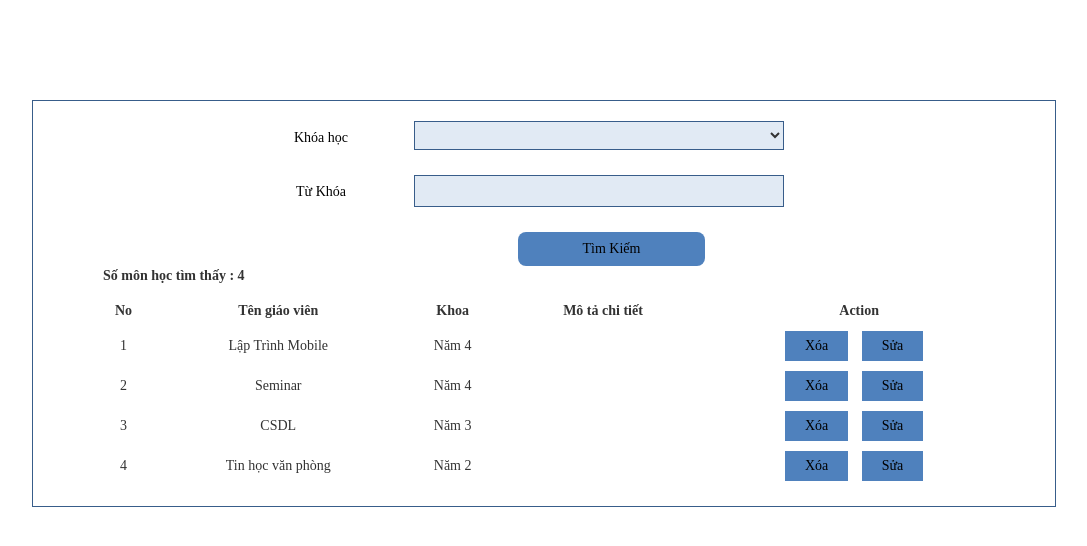
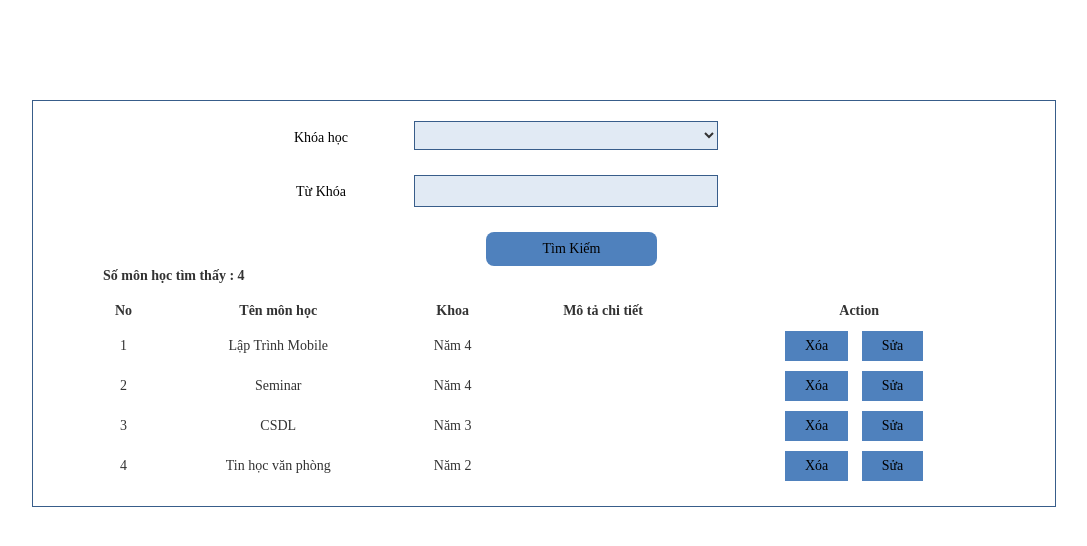
Before and after one commit to TranTuan2412/Project_Web_QLSV, a PHP site: page /subject_search.php in a window 1280 px wide. Shown: the top 546 px of the page, without its empty margins (96-1183 px from the left). Run offline with PHP 8.4, Linux system fonts and the light colour scheme; data comes from the database, SQL or seed files in the repository.

Commit message:
update
sửa search

```diff
--- a/app/view/subject_search.php
+++ b/app/view/subject_search.php
@@ -4,9 +4,8 @@
     <meta charset="UTF-8">
     <meta http-equiv="X-UA-Compatible" content="IE=edge">
     <meta name="viewport" content="width=device-width, initial-scale=1.0">
-    <link rel="stylesheet" href="../../web/subject/subject_search.css">
+    <link rel="stylesheet" href="../../web/subject/subject_search_styles.css">
     <link rel="stylesheet" href="https://maxcdn.bootstrapcdn.com/bootstrap/3.4.1/css/bootstrap.min.css">
-    <!-- <title>Tìm kiếm môn học</title> -->
     <title>Tìm kiếm môn học</title>
 </head>
 <body>
@@ -17,12 +16,12 @@
     <div class="content container">
         <div class='col-md-12'>
             <form name='formsearch' method='GET'>
-                <div class="col-md-12 filterbuilding">
+                <div class="col-md-12 searchbuilding">
                     <div class="col-md-2"></div>
                     <div class="col-sm-2">
-                        <div class="word">Khóa học</div>
+                        <div class="key">Khóa học</div>
                     </div>
-                    <div class="col-sm-6">
+                    <div class="col-sm-5">
                         <select name="school_year" id="school_year" class="filter" >
                             <option value="none"></option>
                             <?php foreach ($listSchoolYear as $key=>$school_year) : ?>
@@ -36,16 +35,16 @@
                 <div class="col-md-12 seacrch">
                     <div class="col-md-2"></div>
                         <div class="col-sm-2">
-                            <div class="word">Từ Khóa</div>
+                            <div class="key">Từ Khóa</div>
                         </div>
-                        <div class="col-sm-6">
+                        <div class="col-sm-5">
                             <label for="" style='width:100%'>
                                 <input type="text" class="filter" id="filter" name="filter">
                             </label>
                         </div>
                 </div>
-                <div class="col-md-12" style='text-align: center;margin-top:20px'>
-                        <button  type="submit" class="filtervalue"  id="btn-search" name="search" >Tìm Kiếm</button>
+                <div class="col-md-11" style='text-align: center;margin-top:20px'>
+                        <button  type="submit" class="searchvalue"  id="btn-search" name="search" >Tìm Kiếm</button>
                 </div>
             </form>
 
@@ -56,16 +55,11 @@
             </div>
                 <table id="admin" class="center">
                     <tr class="header">
-                        <th style="text-align:center;">No
-                        </th>
-                        <th style="text-align:center;">Tên giáo viên
-                        </th>
-                        <th style="text-align:center;">Khoa
-                        </th>
-                        <th style="text-align:center;">Mô tả chi tiết
-                        </th>
-                        <th style="text-align:center;">Action
-                        </th>
+                        <th style="text-align:center;">No</th>
+                        <th style="text-align:center;">Tên môn học</th>
+                        <th style="text-align:center;">Khoa</th>
+                        <th style="text-align:center;">Mô tả chi tiết</th>
+                        <th style="text-align:center;">Action</th>
                     </tr>
                     <?php foreach ($rowAll as $subject) : ?>
                         <tr>
@@ -98,7 +92,7 @@
                                             onclick="document.getElementById('my-dialog-<?php echo $subject['id']?>').showModal();" >Xóa</button>
                                             <dialog id="my-dialog-<?php echo $subject['id']?>" style="border:1px solid #4da6ff ">
                                                     <div class="col-sm-12">
-                                                        <div class="col-sm-12 debai">
+                                                        <div class="col-sm-12 delete">
                                                             Bạn chắc chắn xóa môn học <?php echo $subject['name']?>?
                                                             <input type="hidden" name="infoID" value="<?php echo $subject['id']?>">
                                                         </div>
@@ -106,8 +100,8 @@
                                                     <div class="col-md-12" >
                                                         <div class="col-sm-8"></div>
                                                         <div class="col-sm-3"style="text-align:right;display:flex">
-                                                            <button  type="submit" id="oki5" class="btn1-style" name='delete'>Confirm</button>
-                                                            <button type="button" id="close5"  class="btn-style"
+                                                            <button  type="submit" id="oki" class="btn-confirm" name='delete'>Confirm</button>
+                                                            <button type="button" id="close"  class="btn-cancel"
                                                             onclick="document.getElementById('my-dialog-<?php echo $subject['id']?>').close();">Cancel</button>
                                                         </div>
 
--- a/web/subject/subject_search.css
+++ b/web/subject/subject_search_styles.css
@@ -36,7 +36,7 @@ select{
     border: 1px solid #385d8a;
     background-color: #e1eaf4;
 }
-.filterbuilding{
+.searchbuilding{
     margin-bottom: 20px;
 }
 .content.container > div{
@@ -51,7 +51,7 @@ tr > td:last-child > button{
     margin-right: 10px;
 }
 
-.filtervalue{
+.searchvalue{
     border-radius: 8px;
     color: black;
     background-color: #4f81bd;
@@ -61,7 +61,7 @@ tr > td:last-child > button{
     width: 20%;
     margin-left: 115px;
 }
-.word{
+.key{
     padding: 7px 10px;
     color: black;
     background-color: #FFFFFF;
@@ -71,14 +71,14 @@ dialog{
     min-width:100px;
     min-height:150px
 }
-.debai{
+.delete{
     min-height: 100px;
     margin: auto;
     text-align: center;
     line-height: 170px;
     font-size: 24px;
 }
-.btn-style{
+.btn-confirm{
     background-color:#d34039;
     color: black;
     border: none;
@@ -87,7 +87,7 @@ dialog{
     margin:0px 10px ;
     min-width: 90px;
 }
-.btn1-style{
+.btn-cancel{
     background-color: #4f81bd;
     color: black;
     border: none;
```
